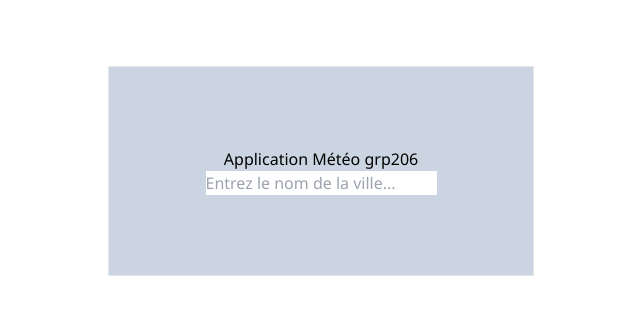
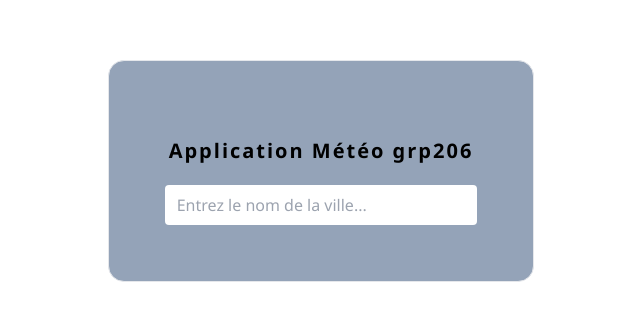
Before and after one commit to SAAD-ELGHABA/git-react-github, a React (Create React App) app: page / in a window 1280 px wide. Shown: the part 229-550 px from the top of the page, without its empty margins (319-959 px from the left). Built offline with nearby package versions, Linux system fonts and the light colour scheme.

Commit message:
change items styling and there colors and fonts from the branch2

```diff
--- a/src/components/Meteo.js
+++ b/src/components/Meteo.js
@@ -45,12 +45,12 @@ function Grp204WeatherApp() {
    };
    return (
     <div className='w-full flex place-items-center h-screen justify-center '>
-        <div className="w-1/3 text-center  bg-slate-300  border p-20  hover:animate-none">
-           <h1 className="app-name">Application Météo grp206</h1>
+        <div className="w-1/3 text-center  bg-slate-400  border p-14  hover:animate-none rounded-2xl">
+           <h1 className="text-center font-semibold text-xl py-5" style={{letterSpacing:"2px"}}>Application Météo grp206</h1>
            <div className="search-bar">
                <input
                    type="text"
-                   className="city-search"
+                   className="ps-3 py-2 w-full rounded focus:outline-none"
                    placeholder="Entrez le nom de la ville..."
                    name="query"
                    value={input}
@@ -73,12 +73,12 @@ function Grp204WeatherApp() {
            )}
            {weather && weather.data && weather.data.main && (
                <div className='w-full text-center grid justify-center '>
-                   <h2>{weather.data.name}, {weather.data.sys.country}</h2>
+                   <h2 className='text-center font-bold text-2xl py-2'>{weather.data.name}, {weather.data.sys.country}</h2>
                    <span>{toDateFunction()}</span>
                    <img src={`https://openweathermap.org/img/wn/${weather.data.weather[0].icon}@2x.png`}
                     alt={weather.data.weather[0].description} className='mx-auto w-1/2' />
-                   <p>{Math.round(weather.data.main.temp)}°C</p>
-                   <p>Vitesse du vent : {weather.data.wind.speed} m/s</p>
+                   <p className='text-5xl font-bold'>{Math.round(weather.data.main.temp)}°C</p>
+                   <p>Vitesse du vent : <b className='font-semibold'>{weather.data.wind.speed}</b> m/s</p>
                </div>
            )}
        </div>
```
